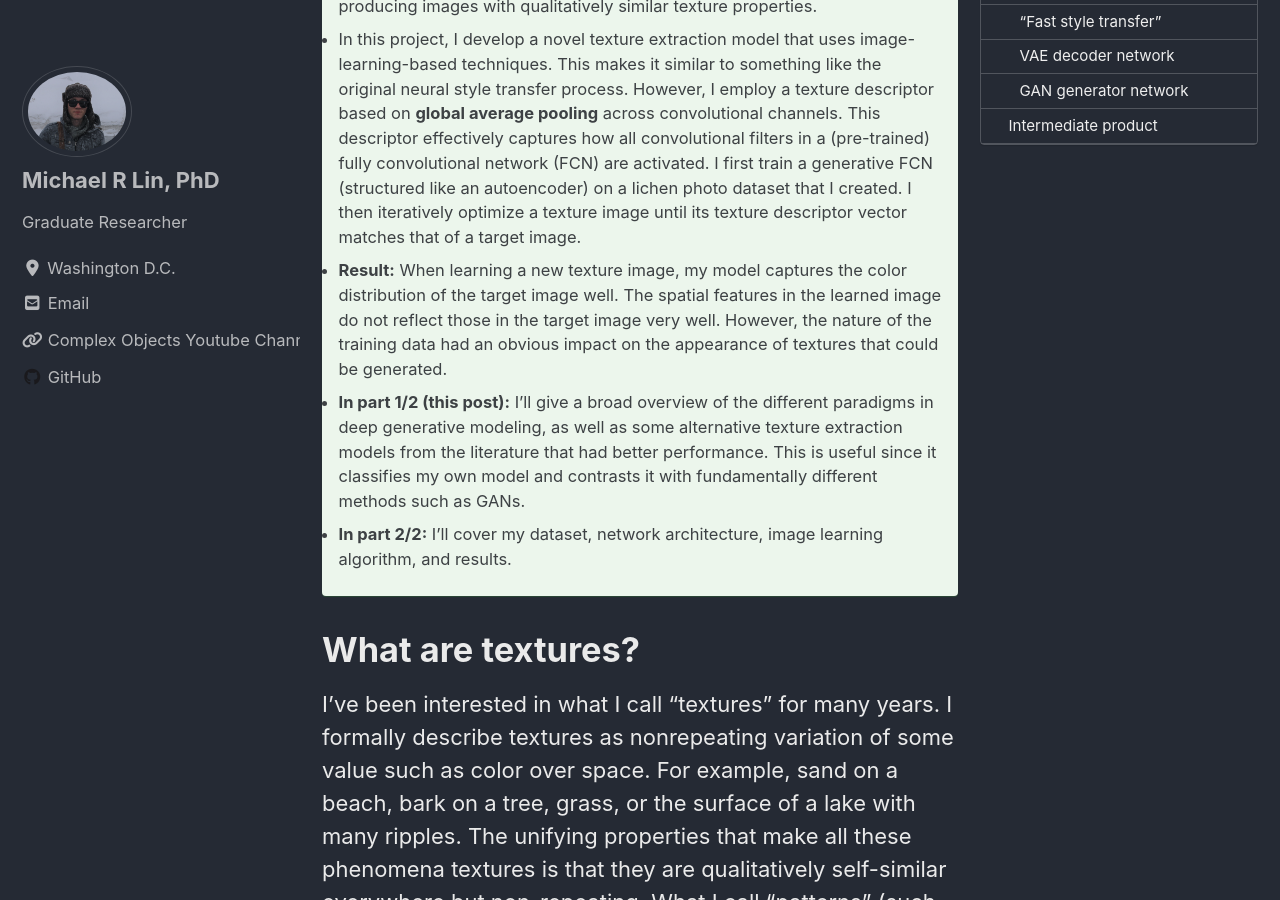
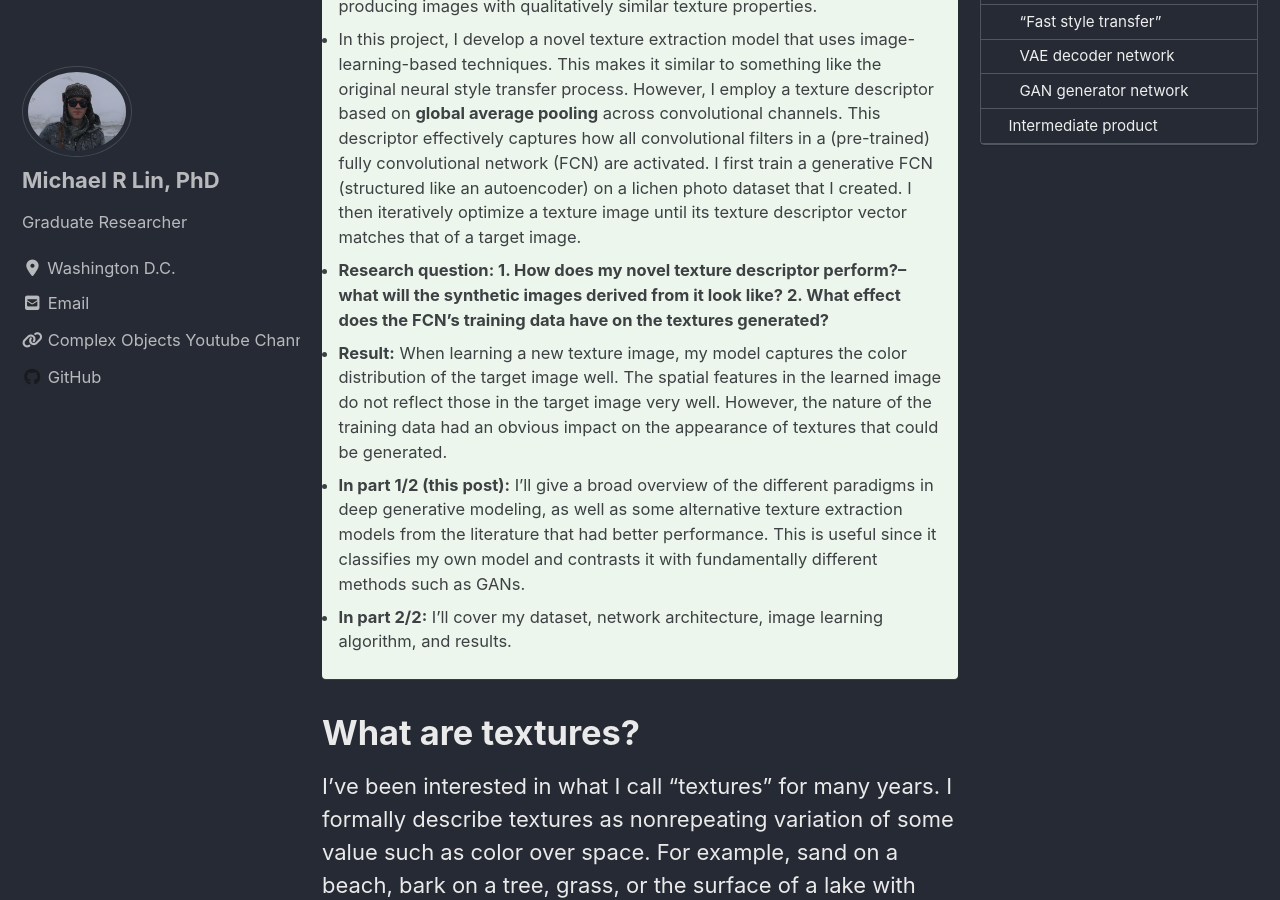
Before and after one commit to M-Lin-DM/M-Lin-DM.github.io, a Jekyll site: the page built from _posts/2021-04-18-FCN-texture-synthesis.md, in a window 1280 px wide and 900 px high, scrolled down 947 px. Built offline with Jekyll 4.4.1, drawn with Linux system fonts in a browser that asks for light colours; cached includes are drawn as plain includes; nearby versions of some CDN libraries.

Commit message:
description

```diff
--- a/_posts/2021-04-18-FCN-texture-synthesis.md
+++ b/_posts/2021-04-18-FCN-texture-synthesis.md
@@ -23,6 +23,7 @@ toc_label: "Contents"
 **In Brief**
 - In deep generative modeling, **Texture synthesis** is the process of creating novel texture images. **Texture extraction** involves taking a natural image and producing images with qualitatively similar texture properties.
 - In this project, I develop a novel texture extraction model that uses image-learning-based techniques. This makes it similar to something like the original neural style transfer process. However, I employ a texture descriptor based on **global average pooling** across convolutional channels. This descriptor effectively captures how all convolutional filters in a (pre-trained) fully convolutional network (FCN) are activated. I first train a generative FCN (structured like an autoencoder) on a lichen photo dataset that I created. I then iteratively optimize a texture image until its texture descriptor vector matches that of a target image.
+- **Research question: 1. How does my novel texture descriptor perform?--what will the synthetic images derived from it look like? 2. What effect does the FCN's training data have on the textures generated?**
 - **Result:** When learning a new texture image, my model captures the color distribution of the target image well. The spatial features in the learned image do not reflect those in the target image very well. However, the nature of the training data had an obvious impact on the appearance of textures that could be generated.
 - **In part 1/2 (this post):** I'll give a broad overview of the different paradigms in deep generative modeling, as well as some alternative texture extraction models from the literature that had better performance. This is useful since it classifies my own model and contrasts it with fundamentally different methods such as GANs.
 - **In part 2/2:** I'll cover my dataset, network architecture, image learning algorithm, and results.
```
